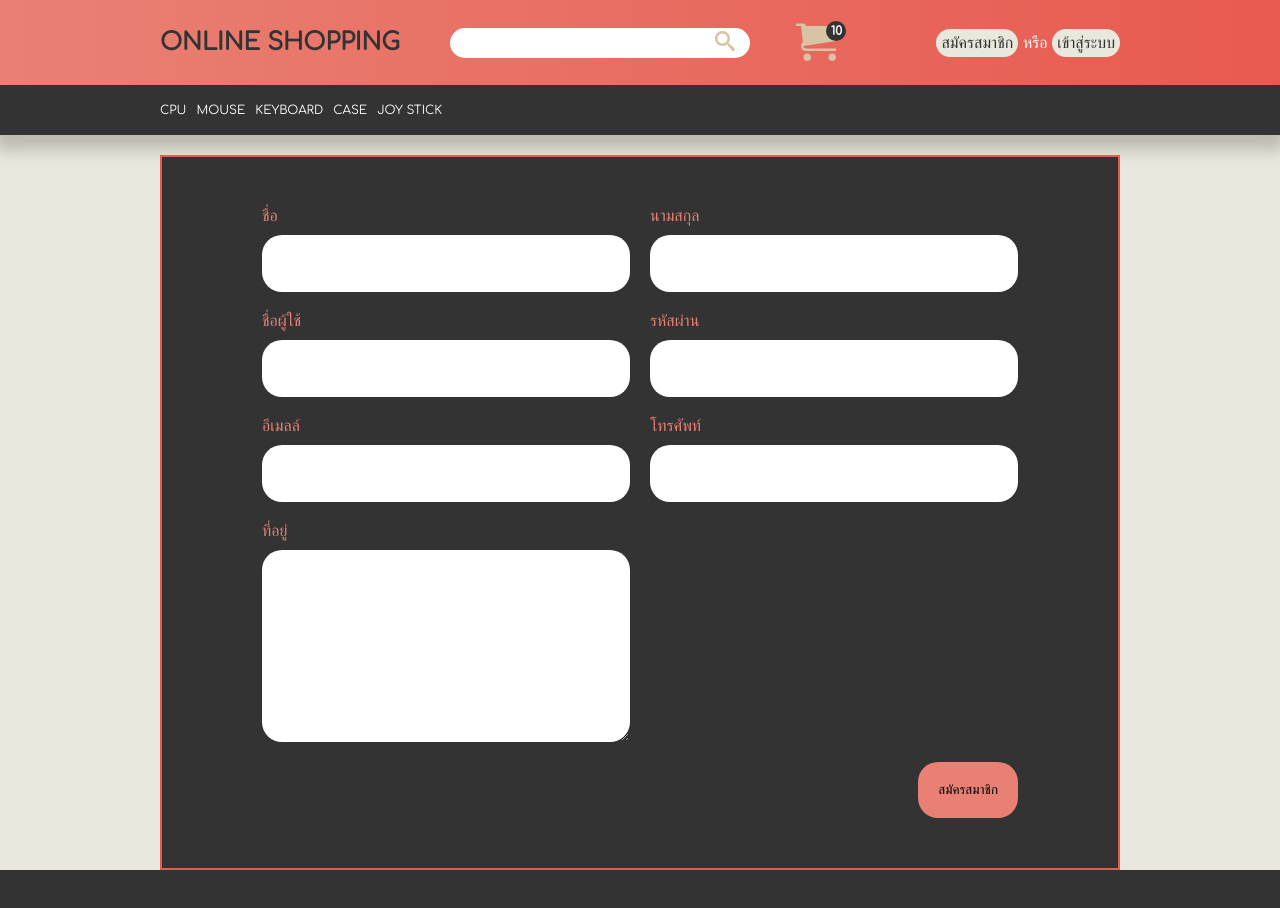
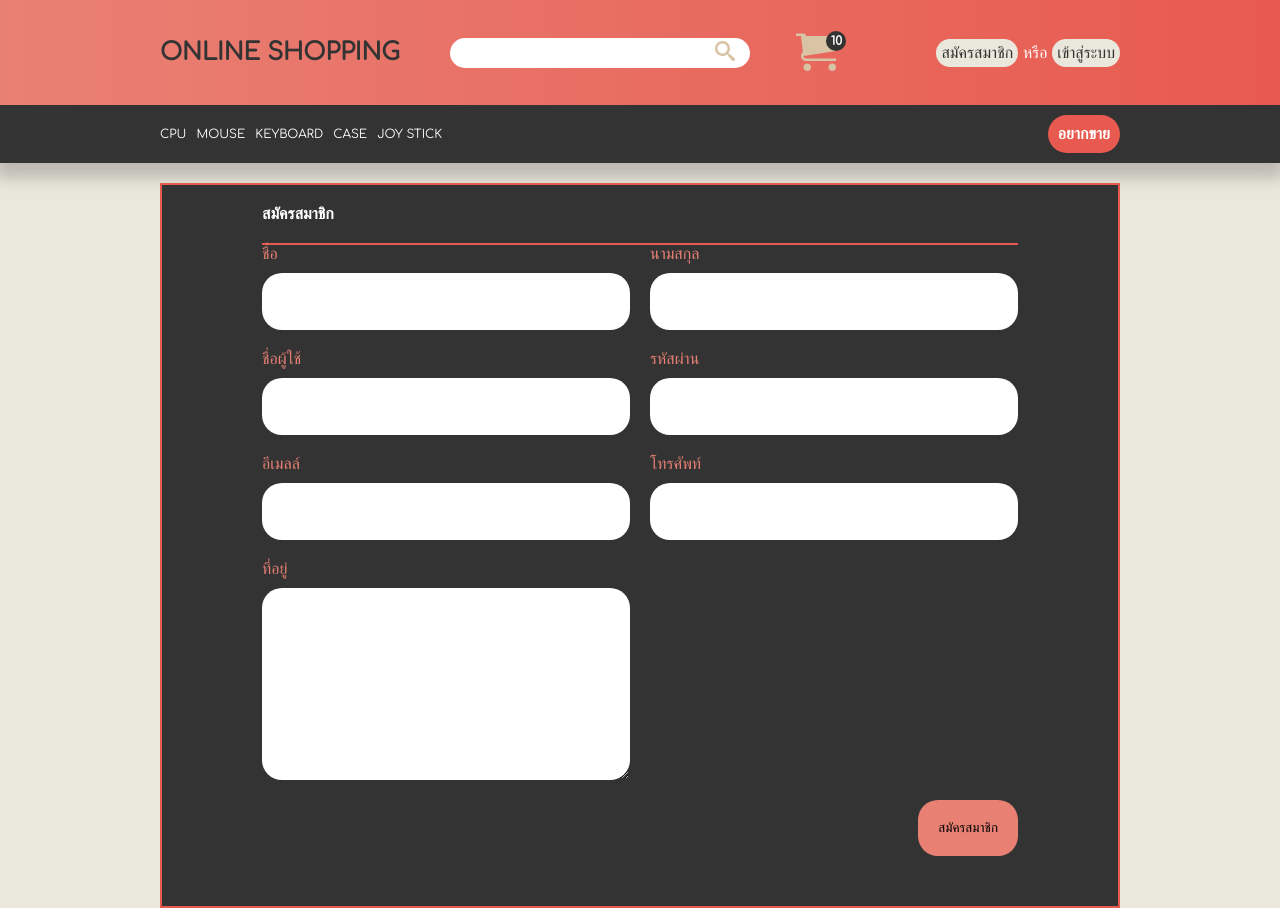
Before and after one commit to narawit0/online-shopping-system, a PHP site: page /register.php in a window 1280 px wide. Before the commit the page ends 870 px from the top, so only its background shows below. Run offline with PHP 8.4, Linux system fonts and the light colour scheme.

Commit message:
add seller page and some functionality

```diff
--- a/css/styles.css
+++ b/css/styles.css
@@ -103,12 +103,18 @@ li {
 .navigation-1 {
     display: flex;
     align-items: center;
-    padding: 2rem 0;
+    padding: 3rem 0;
 }
 
 .navigation-2 {
     background-color: var(--color-grey-dark-1);
     padding: 1rem 0;
+}
+
+.navigation-2 > .container {
+    display: flex;
+    justify-content: space-between;
+    align-items: center;
 }
 
 /* ICON */
@@ -251,13 +257,20 @@ li {
     margin-top: 2rem;
     border: 2px solid var(--color-primary-dark);
     background-color: var(--color-grey-dark-1);
-    padding: 5rem 10rem;
+    padding: 0 10rem 5rem 10rem;
 }
 
 .register-form > form {
     display: grid;
     grid-template-columns: repeat(2, 1fr);
     grid-column-gap: 2rem;
+}
+
+.register-title, .login-title, .seller-title {
+    border-bottom: 2px solid var(--color-primary-dark);
+    padding: 2rem 0;
+    color: var(--color-white);
+    font-weight: bold;
 }
 
 .form-group {
@@ -319,3 +332,21 @@ li {
     padding: 2rem;
     border-radius: 2rem;
 }
+
+.sell-btn {
+    display: inline-block;
+    padding: 1rem;
+    background-color: var(--color-primary-dark);
+    color: var(--color-white);
+    border-radius: 2rem;
+    font-weight: bold;
+}
+
+/* SELLER FORM */
+
+.seller-form {
+    margin-top: 2rem;
+    border: 2px solid var(--color-primary-dark);
+    background-color: var(--color-grey-dark-1);
+    padding: 5rem 10rem;
+}
--- a/includes/header.php
+++ b/includes/header.php
@@ -68,6 +68,7 @@
                     <li class="category-item"><a href="">CASE</a></li>
                     <li class="category-item"><a href="">JOY STICK</a></li>
                 </ul>
+                <a href="selling.php" class="sell-btn">อยากขาย</a>
             </div>
         </nav>
 </header>
--- a/index.php
+++ b/index.php
@@ -1,3 +1,3 @@
 <?php include("includes/header.php"); ?>
-
+<?php if($session->is_logged_in()) { echo "YOU ARE LOGGED IN"; } ?>
 <?php include("includes/footer.php"); ?>
--- a/init.php
+++ b/init.php
@@ -3,4 +3,5 @@
     require_once("database.php");
     require_once("session.php");
     require_once("user.php");
+    require_once("seller.php");
 ?>
--- a/login.php
+++ b/login.php
@@ -12,6 +12,9 @@
 ?>
 <div class="container">
     <div class="login-form">
+            <div class="login-title">
+                <h4>เข้าสู่ระบบ</h4>
+            </div>
             <?php if(isset($message)) {
                 echo "<div class='warning-message'>";
                 echo $message;
--- a/register.php
+++ b/register.php
@@ -26,6 +26,9 @@
 ?>
 <div class="container">
 <div class="register-form">
+        <div class="register-title">
+            <h4>สมัครสมาชิก</h4>
+        </div>
         <?php if(isset($message)) {
             echo "<div class='warning-message'>";
             echo $message;
--- /dev/null
+++ b/seller.php
@@ -0,0 +1,25 @@
+<?php
+    class Seller {
+        public $username;
+        public $bank_number;
+        public $bank_account;
+        public $bank_name;
+
+        public static function check_is_seller($username) {
+            global $database;
+
+            $sql = "SELECT * FROM sellers WHERE username = '{$username}'";
+            $result = $database->query($sql);
+
+            return mysqli_num_rows($result);
+        }
+
+        public function create_seller() {
+            global $database;
+
+            $sql  = "INSERT INTO sellers (username, bank_number, bank_account, bank_name) ";
+            $sql .= "VALUES ('{$this->username}', '{$this->bank_number}', '{$this->bank_account}', '{$this->bank_name}')";
+            return $database->query($sql);
+        }
+    }
+?>
--- a/session.php
+++ b/session.php
@@ -6,6 +6,7 @@
 
         public function set_user_login_session($user) {
             if($user) {
+                $_SESSION['id'] = $user->id;
                 $_SESSION['username'] = $user->username;
                 $_SESSION['first_name'] = $user->first_name;
                 $_SESSION['last_name'] = $user->last_name;
@@ -19,6 +20,7 @@
             $_SESSION['last_name'] = "";
             session_destroy();
         }
+
     }
 
     $session = new Session();
```
Also changed, not shown: selling.php (added, +51 -0 lines).
